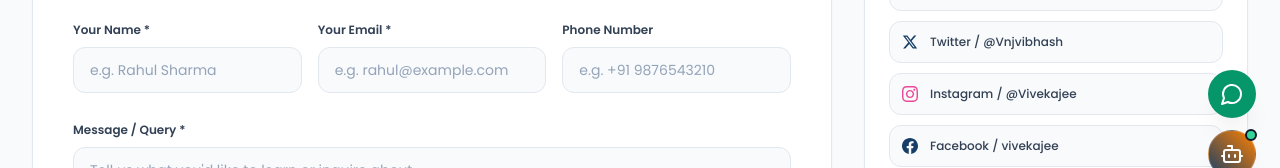
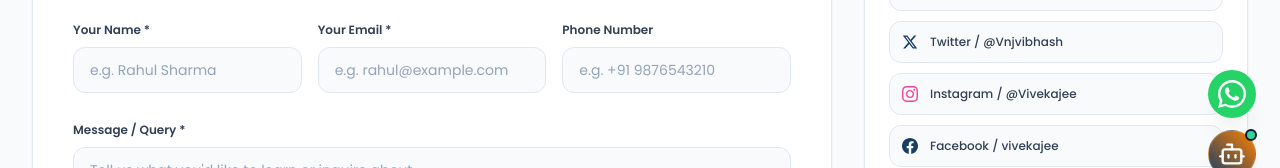
Before and after one commit to Vnjvibhash/ED-World, a Next.js app: page /contact in a window 1280 px wide. Shown: the part 598-766 px from the top of the page. Built offline with nearby package versions, Linux system fonts and the light colour scheme; no server answers.

Commit message:
style(widgets): use pure logo icons without text labels for WhatsApp and AI Tutor

```diff
--- a/src/components/common/FloatingWidgets.tsx
+++ b/src/components/common/FloatingWidgets.tsx
@@ -1,7 +1,8 @@
 "use client";
 
 import React, { useState, useEffect } from "react";
-import { MessageCircle, Bot } from "lucide-react";
+import { Bot } from "lucide-react";
+import { WhatsAppIcon } from "@/components/common/SocialIcons";
 import { AIChatBot } from "@/components/chat/AIChatBot";
 
 export function FloatingWidgets() {
@@ -35,34 +36,28 @@ export function FloatingWidgets() {
 
   return (
     <>
-      {/* Floating Action Buttons (Icon/Logo Only) */}
+      {/* Floating Action Buttons (Strictly Logo Only) */}
       <div className="fixed bottom-6 right-6 z-40 flex flex-col items-center gap-3">
-        {/* WhatsApp Button */}
+        {/* WhatsApp Logo Button */}
         <button
           onClick={openWhatsApp}
-          className="relative w-12 h-12 rounded-full bg-emerald-600 hover:bg-emerald-500 text-white shadow-xl hover:shadow-emerald-500/40 flex items-center justify-center transition-all transform hover:scale-110 active:scale-95 group"
-          aria-label="Chat on WhatsApp"
-          title="WhatsApp Us"
+          className="relative w-12 h-12 rounded-full bg-[#25D366] hover:bg-[#20bd5a] text-white shadow-xl hover:shadow-emerald-500/40 flex items-center justify-center transition-all transform hover:scale-110 active:scale-95"
+          aria-label="WhatsApp"
+          title="WhatsApp"
         >
-          <MessageCircle className="w-6 h-6 text-white" />
-          <span className="absolute right-14 px-2.5 py-1 bg-slate-900/90 text-white text-xs font-medium rounded-lg shadow-lg opacity-0 group-hover:opacity-100 transition-opacity whitespace-nowrap pointer-events-none border border-slate-700">
-            WhatsApp Us
-          </span>
+          <WhatsAppIcon className="w-7 h-7 text-white" />
         </button>
 
-        {/* AI Coding & DSA Tutor Button */}
+        {/* AI Tutor Logo Button */}
         <button
           onClick={() => setShowBot(!showBot)}
-          className="relative w-12 h-12 rounded-full bg-gradient-to-tr from-[#173E67] to-[#FF8000] hover:from-[#1d4b7c] hover:to-[#f07900] text-white shadow-xl hover:shadow-orange-500/30 flex items-center justify-center transition-all transform hover:scale-110 active:scale-95 group border border-white/20"
-          aria-label="Open AI Coding Tutor"
-          title="Student World AI Tutor"
+          className="relative w-12 h-12 rounded-full bg-gradient-to-tr from-[#173E67] to-[#FF8000] hover:from-[#1d4b7c] hover:to-[#f07900] text-white shadow-xl hover:shadow-orange-500/30 flex items-center justify-center transition-all transform hover:scale-110 active:scale-95 border border-white/20"
+          aria-label="AI Tutor"
+          title="AI Tutor"
         >
-          <Bot className="w-6 h-6 text-white" />
+          <Bot className="w-7 h-7 text-white" />
           <span className="absolute -top-0.5 -right-0.5 w-3 h-3 rounded-full bg-emerald-400 animate-ping" />
           <span className="absolute -top-0.5 -right-0.5 w-3 h-3 rounded-full bg-emerald-400 border-2 border-slate-900" />
-          <span className="absolute right-14 px-2.5 py-1 bg-slate-900/90 text-white text-xs font-medium rounded-lg shadow-lg opacity-0 group-hover:opacity-100 transition-opacity whitespace-nowrap pointer-events-none border border-slate-700">
-            Student World AI Tutor
-          </span>
         </button>
       </div>
 
--- a/src/components/common/SocialIcons.tsx
+++ b/src/components/common/SocialIcons.tsx
@@ -39,3 +39,11 @@ export function LinkedinIcon({ className = "w-4 h-4" }: { className?: string })
     </svg>
   );
 }
+
+export function WhatsAppIcon({ className = "w-6 h-6" }: { className?: string }) {
+  return (
+    <svg className={className} fill="currentColor" viewBox="0 0 24 24">
+      <path d="M12.031 0C5.396 0 .029 5.367.029 12.001c0 2.12.554 4.189 1.606 6.012L0 24l6.166-1.618a11.96 11.96 0 0 0 5.865 1.523h.005c6.633 0 12.002-5.368 12.002-12.004A11.94 11.94 0 0 0 12.031 0zm0 21.884h-.004a9.936 9.936 0 0 1-5.064-1.385l-.363-.215-3.762.986 1.004-3.668-.236-.376a9.92 9.92 0 0 1-1.523-5.226C2.083 6.52 6.545 2.058 12.035 2.058a9.9 9.9 0 0 1 7.039 2.923 9.914 9.914 0 0 1 2.921 7.025c0 5.485-4.464 9.948-9.964 9.948zm5.457-7.447c-.299-.15-1.77-.874-2.044-.974-.274-.1-.474-.15-.673.15-.199.299-.773.974-.948 1.173-.175.2-.349.224-.648.075s-1.265-.466-2.41-1.486c-.891-.795-1.492-1.777-1.667-2.076-.174-.3-.019-.462.13-.611.135-.134.299-.349.449-.523.15-.175.2-.299.299-.499.1-.2.05-.374-.025-.524-.075-.15-.673-1.62-.922-2.219-.243-.583-.49-.504-.673-.513l-.574-.01c-.199 0-.524.075-.798.374s-1.048 1.023-1.048 2.495 1.073 2.894 1.222 3.093c.15.2 2.112 3.225 5.116 4.524.714.309 1.272.493 1.707.631.717.228 1.369.196 1.885.119.575-.086 1.77-.723 2.02-1.422.249-.699.249-1.298.174-1.422-.075-.125-.274-.2-.574-.349z"/>
+    </svg>
+  );
+}
```
